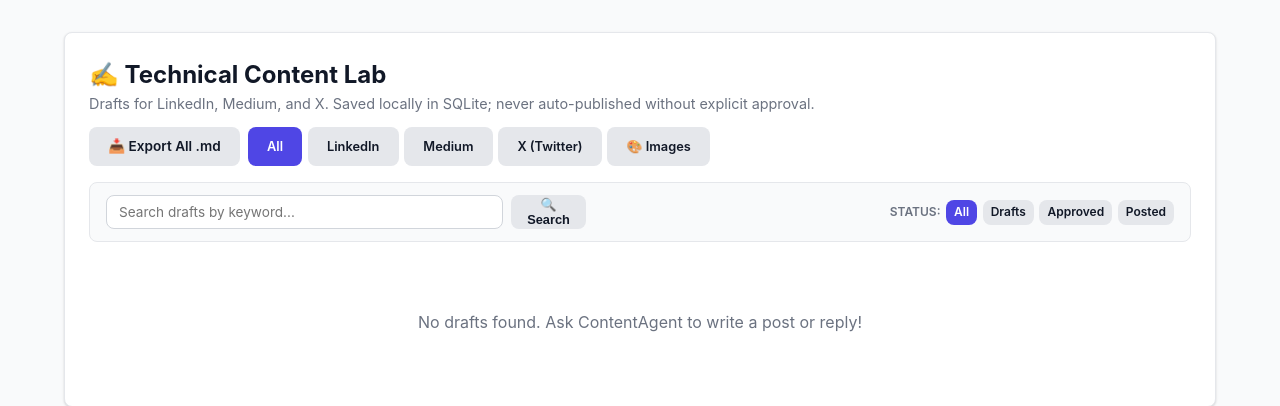
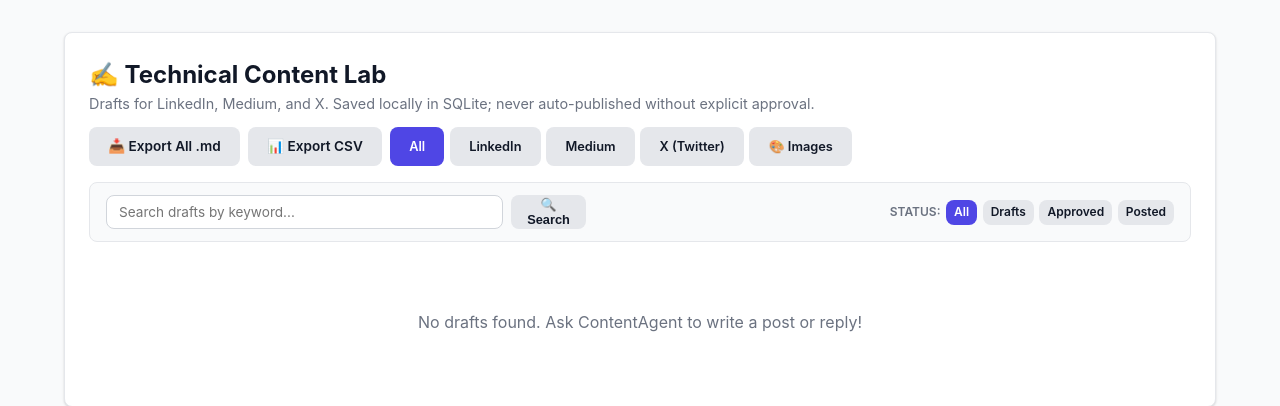
Before and after one commit to p4prince2/job-agent-local, a FastAPI app: page /drafts in a window 1280 px wide. Shown: the part 100-506 px from the top of the page. Run offline with FastAPI, Linux system fonts and the light colour scheme; data that the repository does not hold is empty; some libraries are stand-ins or nearby versions.

Commit message:
feat: add CSV exports for work items and drafts, plus article read-time estimates

```diff
--- a/dashboard/templates/drafts.html
+++ b/dashboard/templates/drafts.html
@@ -12,8 +12,11 @@
       </p>
     </div>
     <div style="display: flex; gap: 0.5rem; align-items: center; flex-wrap: wrap;">
-      <a href="/drafts/export-all?platform={{ selected_platform }}&status={{ selected_status }}" class="btn btn-secondary" style="font-size: 0.85rem; text-decoration: none;" title="Export all matching drafts as a Markdown digest">
+      <a href="/drafts/export-all?platform={{ selected_platform }}&status={{ selected_status }}&format=md" class="btn btn-secondary" style="font-size: 0.85rem; text-decoration: none;" title="Export all matching drafts as a Markdown digest">
         📥 Export All .md
+      </a>
+      <a href="/drafts/export-all?platform={{ selected_platform }}&status={{ selected_status }}&format=csv" class="btn btn-secondary" style="font-size: 0.85rem; text-decoration: none;" title="Export all matching drafts as CSV spreadsheet">
+        📊 Export CSV
       </a>
       <div style="display: flex; gap: 0.35rem; flex-wrap: wrap;">
         <a href="/drafts?platform=all{% if selected_status != 'all' %}&status={{ selected_status }}{% endif %}{% if search_query %}&q={{ search_query }}{% endif %}" class="btn btn-secondary" style="font-size: 0.8rem; {% if selected_platform == 'all' %}background: var(--primary); color: white; border-color: var(--primary);{% endif %}">All</a>
@@ -64,6 +67,9 @@
               {% endif %}
             {% endif %}
             &bull; <span style="color: var(--text-main); font-weight: 500;">{{ d.content.split()|length }} words</span>
+            {% if d.platform in ['medium', 'linkedin'] %}
+            &bull; <span style="color: var(--text-muted); font-size: 0.75rem;">(~{{ (d.content.split()|length // 200) + 1 }} min read)</span>
+            {% endif %}
           </span>
           {% if d.source_ref %}
           <div style="margin-top: 0.35rem; font-size: 0.8rem; color: var(--text-muted);">
--- a/dashboard/templates/work.html
+++ b/dashboard/templates/work.html
@@ -43,8 +43,11 @@
             <a href="/work?tag=content{% if selected_status != 'all' %}&status={{ selected_status }}{% endif %}{% if search_query %}&q={{ search_query }}{% endif %}" class="btn btn-secondary" style="font-size: 0.75rem; padding: 0.25rem 0.55rem; {% if selected_tag == 'content' %}background: var(--primary); color: white; border-color: var(--primary);{% endif %}">Content</a>
           </div>
           <div style="display: flex; gap: 0.4rem; align-items: center;">
-            <a href="/work/export?tag={{ selected_tag }}" class="btn btn-secondary" style="font-size: 0.75rem; padding: 0.25rem 0.6rem; text-decoration: none;" title="Download tasks as Markdown checklist">
+            <a href="/work/export?tag={{ selected_tag }}&status={{ selected_status }}&priority={{ selected_priority }}&format=md" class="btn btn-secondary" style="font-size: 0.75rem; padding: 0.25rem 0.6rem; text-decoration: none;" title="Download tasks as Markdown checklist">
               📥 Export .md
+            </a>
+            <a href="/work/export?tag={{ selected_tag }}&status={{ selected_status }}&priority={{ selected_priority }}&format=csv" class="btn btn-secondary" style="font-size: 0.75rem; padding: 0.25rem 0.6rem; text-decoration: none;" title="Download tasks as CSV spreadsheet">
+              📊 Export .csv
             </a>
             <form action="/work/clear-completed" method="POST" style="margin: 0;" onsubmit="return confirm('Clear all completed items?');">
               <button type="submit" class="btn btn-secondary" style="font-size: 0.75rem; padding: 0.25rem 0.6rem; color: #DC2626;" title="Remove done tasks">
--- a/main.py
+++ b/main.py
@@ -328,6 +328,7 @@ def drafts_page(
 def export_all_drafts_endpoint(
     platform: Optional[str] = None,
     status: Optional[str] = None,
+    format: Optional[str] = "md",
     db: Session = Depends(get_db)
 ):
     query = db.query(Draft)
@@ -336,6 +337,20 @@ def export_all_drafts_endpoint(
     if status and status != "all":
         query = query.filter(Draft.status == status.lower())
     drafts = query.order_by(Draft.created_at.desc()).all()
+
+    if format and format.lower() == "csv":
+        import io, csv
+        output = io.StringIO()
+        writer = csv.writer(output)
+        writer.writerow(["id", "platform", "type", "status", "source_ref", "content", "created_at"])
+        for d in drafts:
+            writer.writerow([d.id, d.platform, d.type, d.status, d.source_ref or "", d.content, d.created_at.strftime('%Y-%m-%d %H:%M:%S')])
+        filename = f"drafts_{platform or 'all'}.csv"
+        return Response(
+            content=output.getvalue(),
+            media_type="text/csv; charset=utf-8",
+            headers={"Content-Disposition": f'attachment; filename="{filename}"'}
+        )
 
     filename = f"drafts_digest_{platform or 'all'}.md"
     body = f"# Content Lab Drafts Digest\n\n"
@@ -514,6 +529,7 @@ def export_work_items_endpoint(
     tag: Optional[str] = None,
     status: Optional[str] = None,
     priority: Optional[str] = None,
+    format: Optional[str] = "md",
     db: Session = Depends(get_db)
 ):
     query = db.query(WorkItem)
@@ -524,6 +540,20 @@ def export_work_items_endpoint(
     if priority and priority != "all":
         query = query.filter(WorkItem.priority == priority.lower())
     items = query.order_by(WorkItem.created_at.desc()).all()
+
+    if format and format.lower() == "csv":
+        import io, csv
+        output = io.StringIO()
+        writer = csv.writer(output)
+        writer.writerow(["id", "title", "project_tag", "priority", "status", "due_date", "parent_id", "created_at"])
+        for it in items:
+            writer.writerow([it.id, it.title, it.project_tag, it.priority, it.status, it.due_date or "", it.parent_id or "", it.created_at.strftime('%Y-%m-%d %H:%M:%S')])
+        filename = f"work_items_{tag or 'all'}.csv"
+        return Response(
+            content=output.getvalue(),
+            media_type="text/csv; charset=utf-8",
+            headers={"Content-Disposition": f'attachment; filename="{filename}"'}
+        )
 
     tag_str = f" ({tag.upper()})" if tag and tag != "all" else ""
     filename = f"work_items_{tag or 'all'}.md"
```
Also changed, not shown: tests/test_routes.py (+43 -0 lines), README.md.
